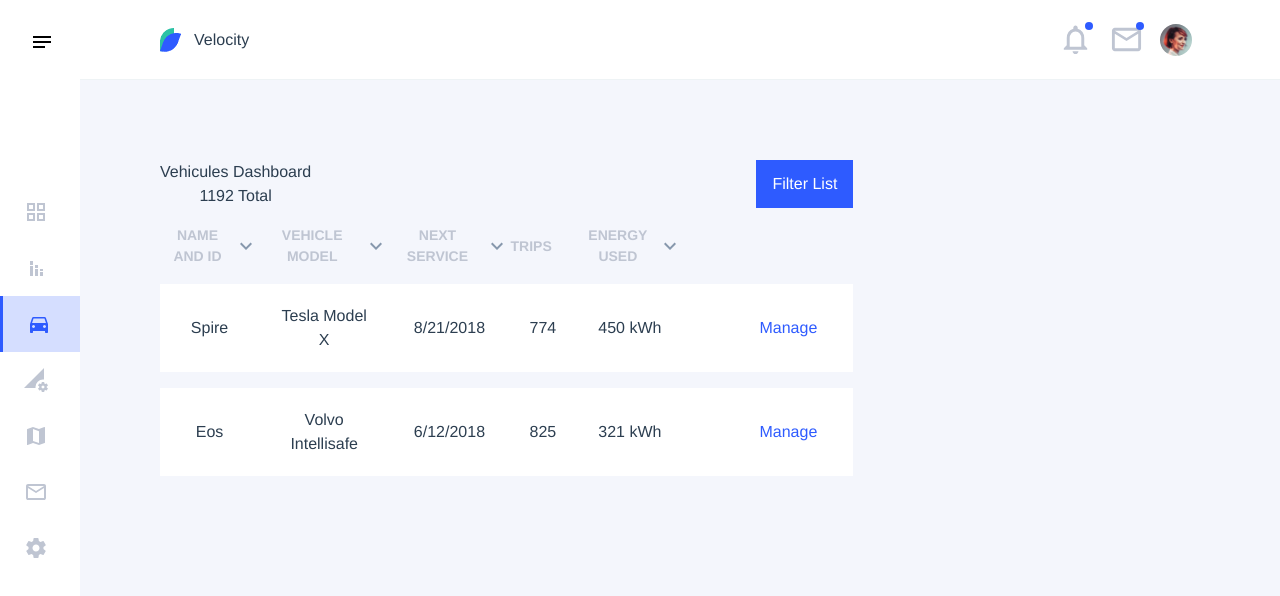
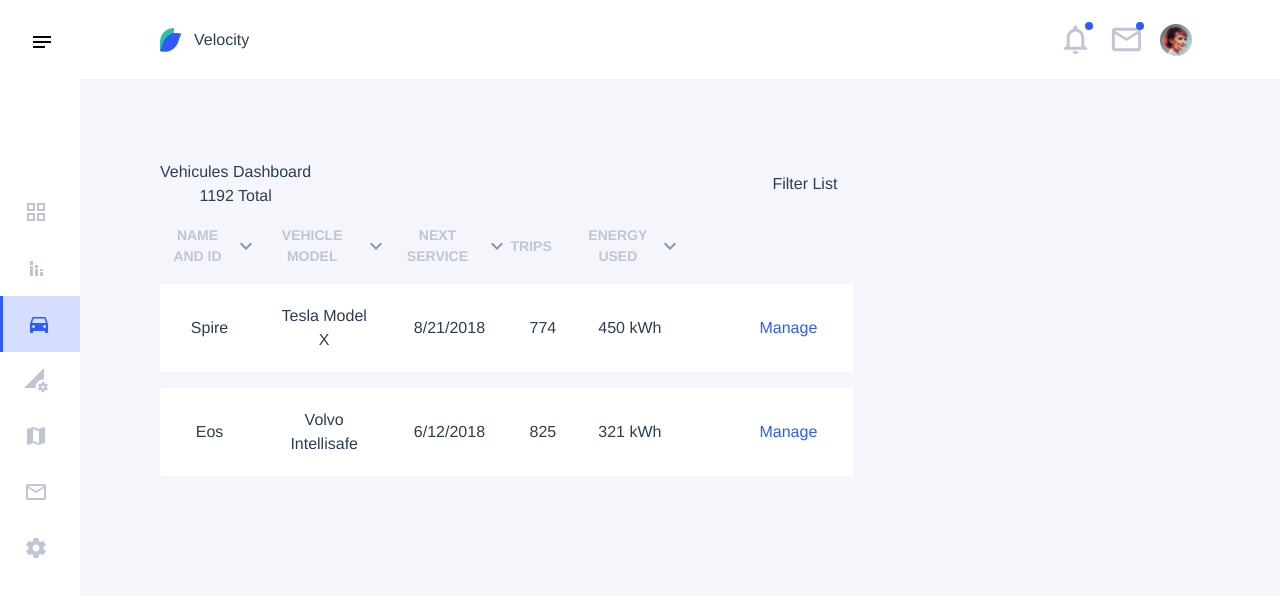
Before and after one commit to atcha/vue-velocity, a Vue app: page /vehicles in a window 1280 px wide. Shown: the top 596 px of the page. Built offline with nearby package versions, Linux system fonts and the light colour scheme.

Commit message:
UPD modifying button and icon styling to prevent purgeCSS bug

```diff
--- a/src/App.vue
+++ b/src/App.vue
@@ -8,9 +8,7 @@
       </a>
       <div class="flex items-center">
         <Button @click.native="openSideBar"
-                class="mx-2 relative"
-                text-color="gray-1"
-                hover-text-color="primary-normal"
+                class="mx-2 relative text-gray-1 hover:text-primary-normal"
                 round>
           <span class="absolute top-0 right-0 h-2 w-2 rounded-full bg-primary-normal"></span>
           <svg xmlns="http://www.w3.org/2000/svg"
@@ -22,9 +20,7 @@
           </svg>
         </Button>
         <Button @click.native="openSideBar"
-                class="mx-2 relative"
-                text-color="gray-1"
-                hover-text-color="primary-normal"
+                class="mx-2 relative text-gray-1 hover:text-primary-normal"
                 round>
           <span class="absolute top-0 right-0 h-2 w-2 rounded-full bg-primary-normal"></span>
           <svg xmlns="http://www.w3.org/2000/svg"
--- a/src/components/Button.vue
+++ b/src/components/Button.vue
@@ -11,10 +11,6 @@
     export default {
         name: "Button",
         props: {
-            color: String,
-            hoverColor: String,
-            textColor: String,
-            hoverTextColor: String,
             label: String,
             rounded: Boolean,
             round: Boolean,
@@ -29,26 +25,8 @@
         },
         computed: {
             classes () {
-                let colors
-
-                if (this.color !== void 0) {
-                    if (this.flat === true) {
-                        colors = `text-${this.textColor || this.color} hover:text-${this.hoverTextColor || this.hoverColor}`
-                    }
-                    else {
-                        colors = `bg-${this.color} text-${this.textColor || 'white'} ${'hover:bg-' + this.hoverColor || ''} hover:text-${this.hoverTextColor || this.hoverColor}`
-                    }
-                }
-                else if (this.textColor) {
-                    colors = `text-${this.textColor}`
-                    if (this.hoverTextColor) {
-                        colors += ` hover:text-${this.hoverTextColor}`
-                    }
-                }
-
                 return (this.round === true ? 'rounded-full p-0' : 'px-4 py-2') +
-                (this.rounded === true ? ' rounded' : '') +
-                (colors !== void 0 ? ' ' + colors : '')
+                (this.rounded === true ? ' rounded' : '')
 
             }
         }
--- a/src/components/Icon.vue
+++ b/src/components/Icon.vue
@@ -23,27 +23,7 @@
         },
         computed: {
             classes () {
-                let colors
-
-                if (this.color !== void 0) {
-                    if (this.flat === true) {
-                        colors = `text-${this.textColor || this.color} hover:text-${this.hoverTextColor || this.hoverColor}`
-                    }
-                    else {
-                        colors = `bg-${this.color} text-${this.textColor || 'white'} ${'hover:bg-' + this.hoverColor || ''} hover:text-${this.hoverTextColor || this.hoverColor}`
-
-                    }
-                }
-                else if (this.textColor) {
-                    colors = `text-${this.textColor}`
-                    if (this.hoverTextColor) {
-                        colors += ` hover:text-${this.hoverTextColor}`
-                    }
-                }
-
-                return (this.round === true ? 'rounded-full p-0' : 'px-4 py-2') +
-                    (colors !== void 0 ? ' ' + colors : '')
-
+                return (this.round === true ? 'rounded-full p-0' : 'px-4 py-2')
             }
         }
     }
--- a/src/components/Notification.vue
+++ b/src/components/Notification.vue
@@ -2,8 +2,8 @@
     <div class="flex items-center px-2 py-4 hover:bg-primary-light">
         <Icon class="mx-1 flex-shrink-0 w-8 h-8"
               :name="icon"
-              text-color="primary-normal"
-              color="gray-1"
+              text-color="text-primary-normal"
+              color="bg-gray-1"
               round
               notify />
         <div class="flex flex-col items-start mx-3">
--- a/src/components/SideBar.vue
+++ b/src/components/SideBar.vue
@@ -8,11 +8,7 @@
                 </div>
                 <p class="text-gray-0">New York, NY</p>
             </div>
-            <Button class="w-24"
-                    color="gray-2"
-                    hover-color="gray-3"
-                    text-color="black-3"
-                    hover-text-color="black-2"
+            <Button class="w-24 bg-gray-2 text-black-3 hover:bg-gray-3 hover:text-black-2"
                     rounded
                     @click.native="clearNotifications">
                 Clear
--- a/src/components/Table.vue
+++ b/src/components/Table.vue
@@ -7,9 +7,8 @@
                     :key="column.name">
                     <div class="flex items-center">
                         <span class="uppercase text-gray-1 text-sm">{{ column.label }}</span>
-                        <Button class="c-btn-sortable"
+                        <Button class="c-btn-sortable text-black-3"
                                 v-if="column.sortable"
-                                text-color="black-3"
                                 round
                                 @click.native="sortBy(column.name)">
                             <svg xmlns="http://www.w3.org/2000/svg"
@@ -33,10 +32,7 @@
                 <td class="p-5" v-if="actions.length > 0">
                     <Button v-for="(action, index) in actions"
                             :key="index"
-                            text-color="primary-normal"
-                            hover-text-color="black-1"
-                            color="transparent"
-                            hover-color="primary-light"
+                            class="text-primary-normal hover:text-black-1 hover:bg-primary-light"
                             @click.native="action.function"
                             rounded>
                         {{ action.label }}
```
Also changed, not shown: src/components/Nav.vue (+9 -7 lines).
